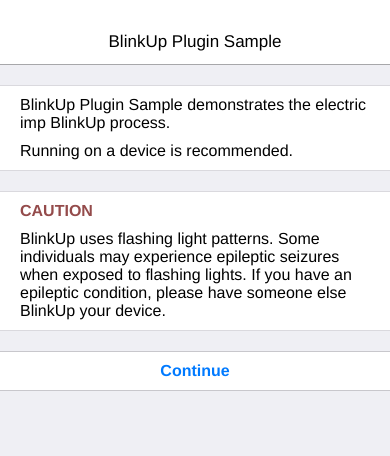
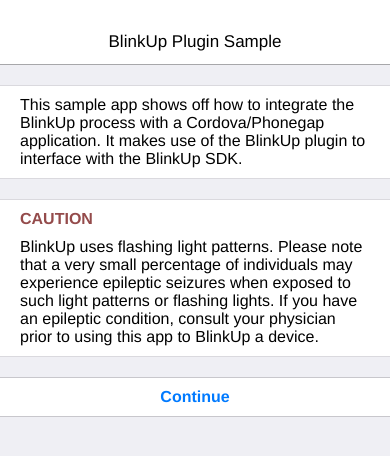
Before and after one commit to Macadamian/Cordova-BlinkUpSample, a plain HTML site: page www/index.html in a window 390 px wide. Drawn offline with Linux system fonts and the light colour scheme; some packages are replaced by stand-ins of ours.

Commit message:
first launch only shows if no device info

```diff
--- a/www/index.html
+++ b/www/index.html
@@ -42,21 +42,18 @@
         <div id="view-firstlaunch" class="l-body v-firstlaunch">
             <div class="l-header">BlinkUp Plugin Sample</div>
             <div class="message">
-                <p>BlinkUp Plugin Sample demonstrates the electric imp BlinkUp process.</p>
-                <p>Running on a device is recommended.</p>
+                <p>This sample app shows off how to integrate the BlinkUp process with a Cordova/Phonegap application. It makes use of the BlinkUp plugin to interface with the BlinkUp SDK.</p>
             </div>
             <div class="warning">
                 <p>CAUTION</p>
                 <p>
-                    BlinkUp uses flashing light patterns.  Some individuals may experience epileptic seizures
-                    when exposed to flashing lights.  If you have an epileptic condition, please have someone else
-                    BlinkUp your device.
+                    BlinkUp uses flashing light patterns. Please note that a very small percentage of individuals may experience epileptic seizures when exposed to such light patterns or flashing lights. If you have an epileptic condition, consult your physician prior to using this app to BlinkUp a device.
                 </p>
             </div>
-
             <div class="actions">
                 <div id="continue-button" class="m-button">Continue</div>
             </div>
+            <br>
         </div>
 
         <div id="view-main" class="l-body v-main">
@@ -103,6 +100,7 @@
                 <div id="clear-button" class="m-button">Clear Wifi &amp; Cache</div>
                 <div id="blinkup-button" class="m-button">Perform BlinkUp</div>
             </div>
+            <br>
         </div>
 
         <script type="text/javascript" src="cordova.js"></script>
--- a/www/js/index.js
+++ b/www/js/index.js
@@ -48,6 +48,14 @@
     onDeviceReady: function () {
         app.receivedEvent('deviceready');
 
+        // Continue From Launch Page --------------------------
+        var continueBtn = document.getElementById('continue-button');
+        continueBtn.addEventListener('click', function () {
+            document.getElementById('view-firstlaunch').style.display = "none";
+            document.getElementById('view-main').style.display = "block";
+        });
+
+        // if cached device info, it will skip launch page
         loadDeviceInfoIfAvailable();
 
         // parses returned json, sets UI accordingly
@@ -86,13 +94,6 @@
         var abortBtn = document.getElementById('abort-button');
         abortBtn.addEventListener('click', function () {
             blinkup.abortBlinkUp(blinkUpCallback, blinkUpCallback);
-        });
-
-        // Continue from firstluanh -----------------------------------------
-        var continueBtn = document.getElementById('continue-button');
-        continueBtn.addEventListener('click', function () {
-            document.getElementById('view-firstlaunch').style.display = "none";
-            document.getElementById('view-main').style.display = "block";
         });
     },
 
@@ -154,6 +155,12 @@
 function loadDeviceInfoIfAvailable() {
     // if one item not null, all not null (they are all set at same time)
     if (window.localStorage.getItem("deviceId") !== null) {
+
+        // skip first launch page
+        document.getElementById('view-firstlaunch').style.display = "none";
+        document.getElementById('view-main').style.display = "block";
+
+        // update ui with cached data
         document.getElementById('status-success').innerHTML = "Loaded cached device information.";
         document.getElementById('status-success').style.display = "block";
         document.getElementById('deviceId').innerHTML = window.localStorage.getItem("deviceId");
@@ -197,7 +204,7 @@
     } else if (pluginResult.state == "completed" || pluginResult.state == "started") {
         statusMsg = StatusMessages[pluginResult.statusCode];
 
-        if(pluginResult.statusCode === "200" ){
+        if (pluginResult.statusCode === "200" ){
             document.getElementById('status-gathering').style.display = "block";
         } else if (pluginResult.statusCode == "0") {
             document.getElementById('planId').innerHTML = pluginResult.deviceInfo.planId;
```
